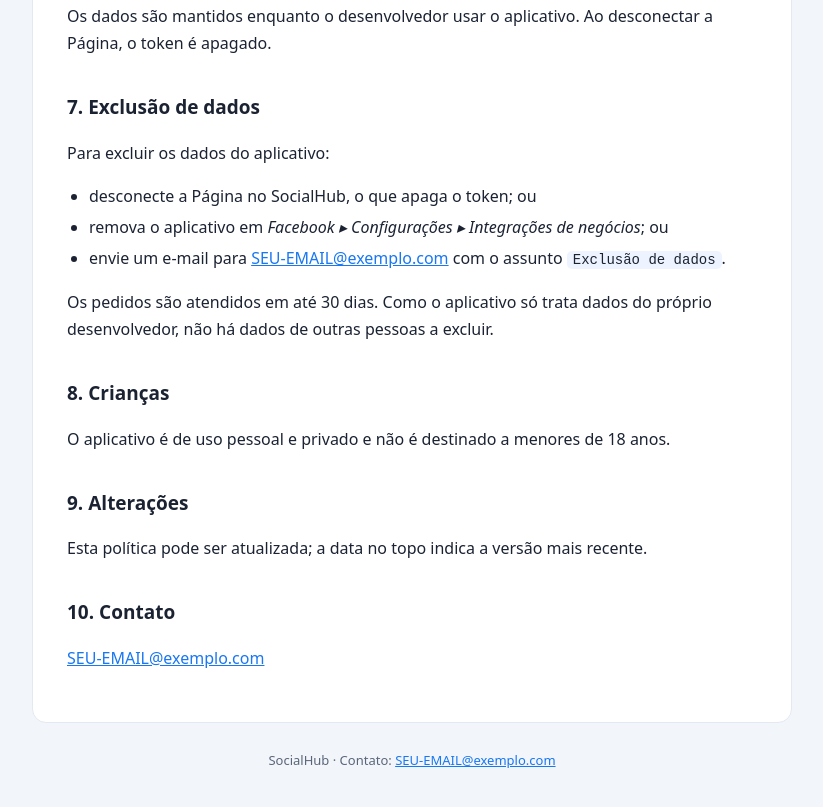
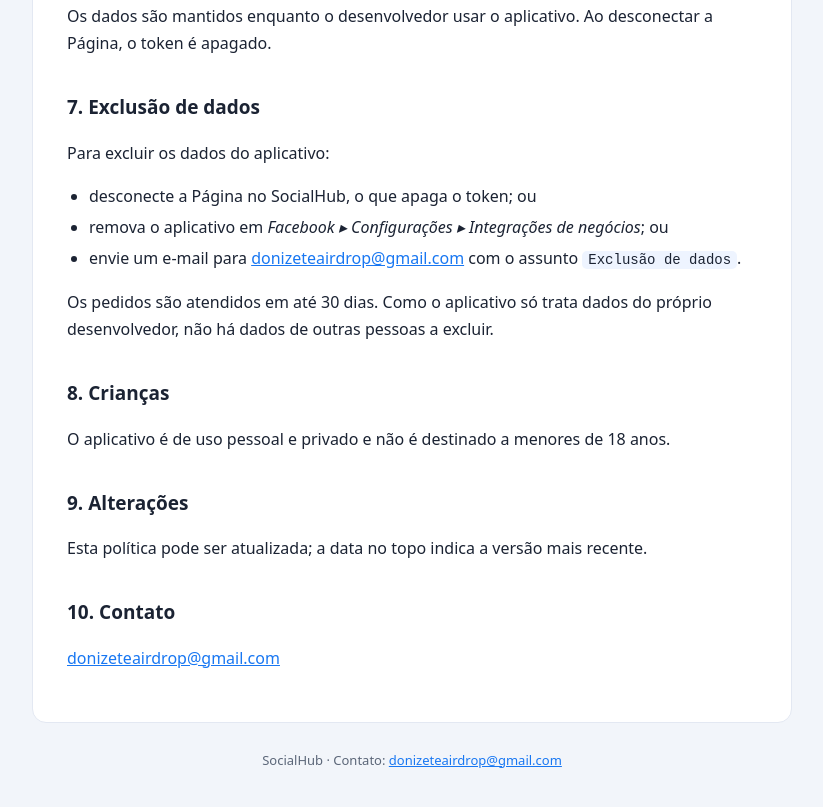
Before and after one commit to Doni-zete/privacidade, a plain HTML site: page privacidade.html in a window 1280 px wide. Shown: the part 1963-2770 px from the top of the page, without its empty margins (228-1051 px from the left). Drawn offline with Linux system fonts and the light colour scheme.

Commit message:
Update privacidade.html

```diff
--- a/privacidade.html
+++ b/privacidade.html
@@ -82,7 +82,7 @@
 <ul>
 <li>desconecte a Página no SocialHub, o que apaga o token; ou</li>
 <li>remova o aplicativo em <em>Facebook ▸ Configurações ▸ Integrações de negócios</em>; ou</li>
-<li>envie um e-mail para <a href="mailto:SEU-EMAIL@exemplo.com">SEU-EMAIL@exemplo.com</a> com o assunto <code>Exclusão de dados</code>.</li>
+<li>envie um e-mail para <a href="mailto:donizeteairdrop@gmail.com">donizeteairdrop@gmail.com</a> com o assunto <code>Exclusão de dados</code>.</li>
 </ul>
 <p>Os pedidos são atendidos em até 30 dias. Como o aplicativo só trata dados do próprio desenvolvedor, não há dados de outras pessoas a excluir.</p>
 
@@ -93,10 +93,10 @@
 <p>Esta política pode ser atualizada; a data no topo indica a versão mais recente.</p>
 
 <h2>10. Contato</h2>
-<p><a href="mailto:SEU-EMAIL@exemplo.com">SEU-EMAIL@exemplo.com</a></p>
+<p><a href="mailto:donizeteairdrop@gmail.com">donizeteairdrop@gmail.com</a></p>
 
 </div>
-<footer>SocialHub · Contato: <a href="mailto:SEU-EMAIL@exemplo.com">SEU-EMAIL@exemplo.com</a></footer>
+<footer>SocialHub · Contato: <a href="mailto:donizeteairdrop@gmail.com">donizeteairdrop@gmail.com</a></footer>
 </main>
 </body>
 </html>
```
